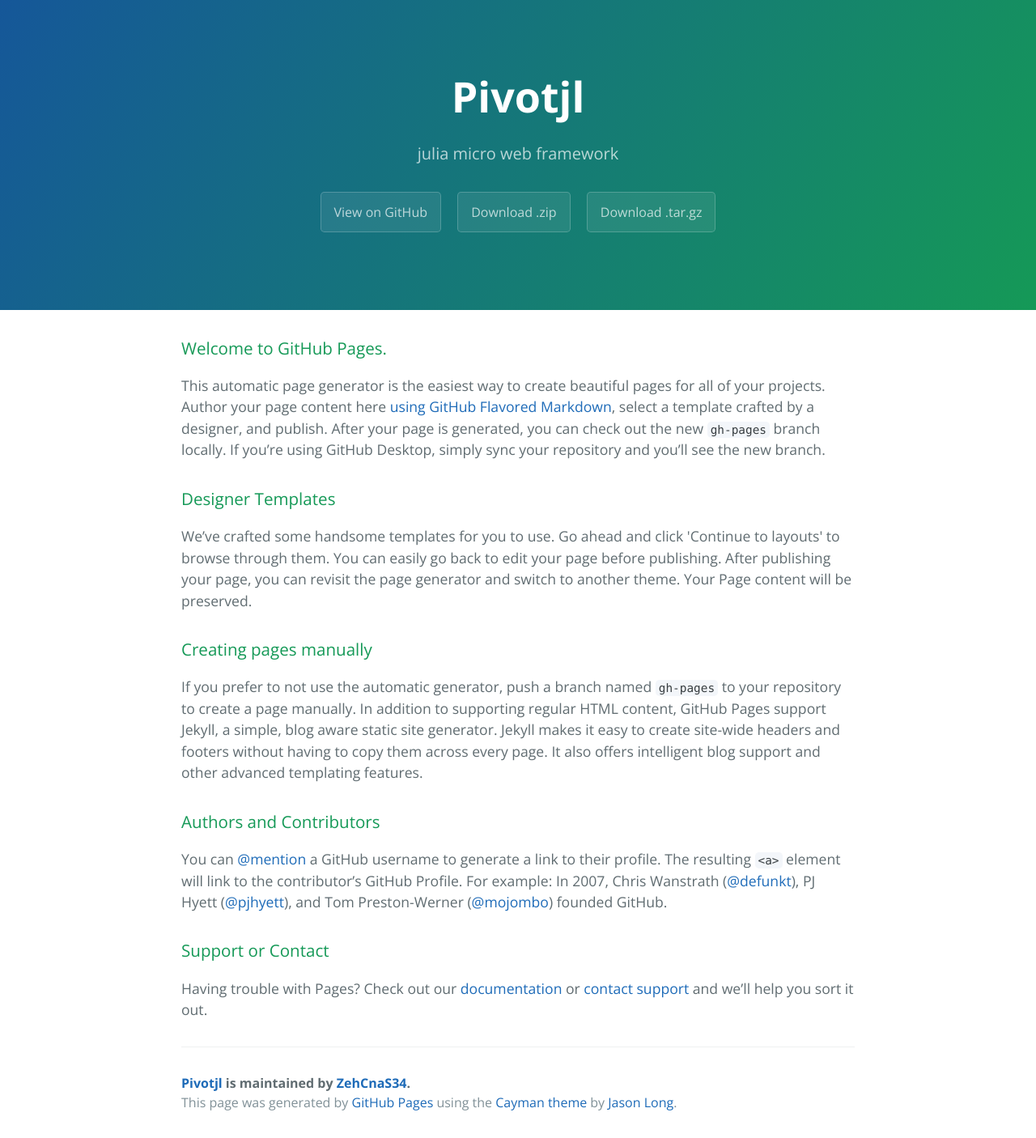
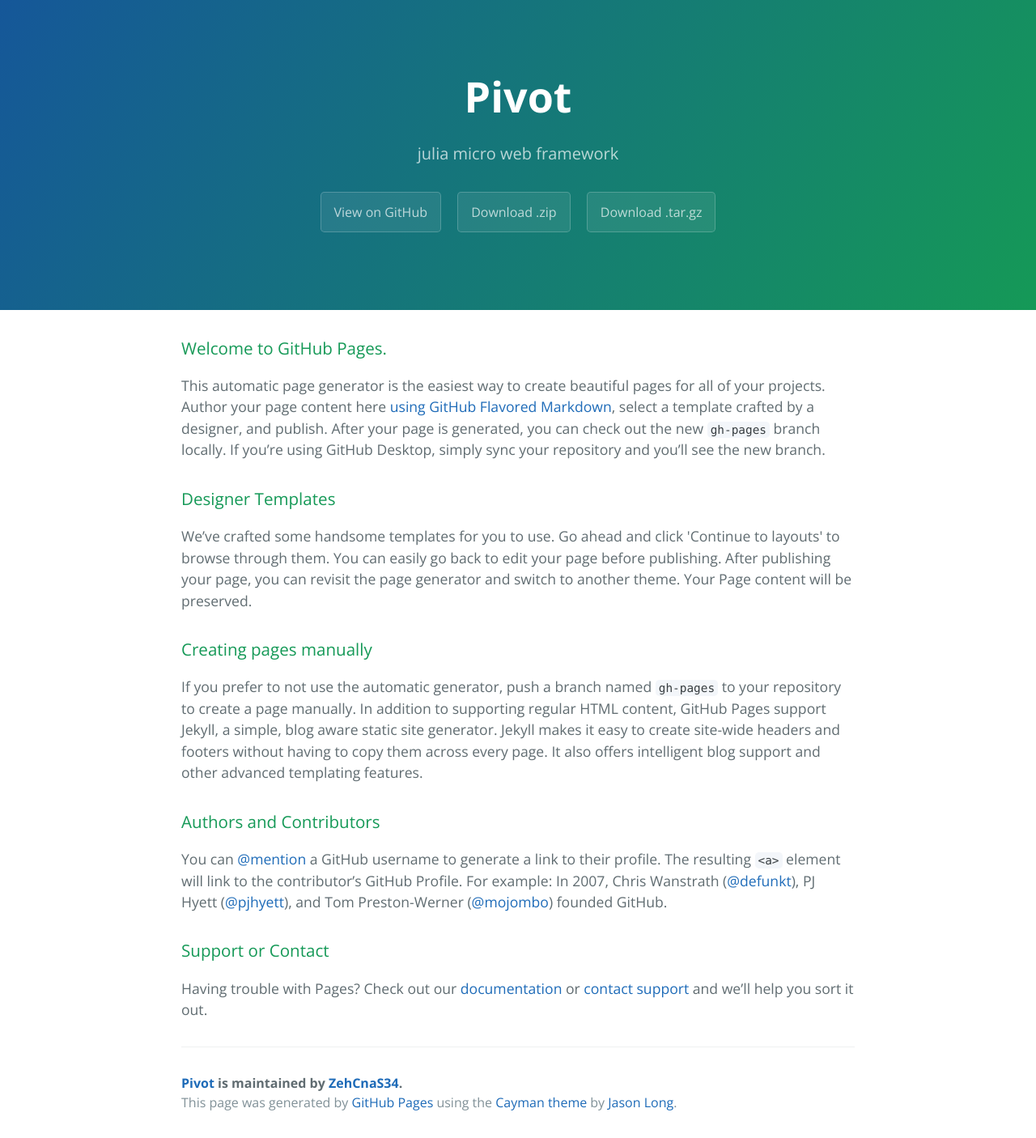
Before and after one commit to ZehCnaS34/Pivot.jl, a Jekyll site: the page index.html, which Jekyll copies as it is, in a window 1280 px wide. Shown: the whole page at 81% size. Built offline with Jekyll 4.4.1, drawn with Linux system fonts in a browser that asks for light colours.

Commit message:
Create gh-pages branch via GitHub

```diff
--- a/index.html
+++ b/index.html
@@ -2,7 +2,7 @@
 <html lang="en-us">
   <head>
     <meta charset="UTF-8">
-    <title>Pivotjl by ZehCnaS34</title>
+    <title>Pivot by ZehCnaS34</title>
     <meta name="viewport" content="width=device-width, initial-scale=1">
     <link rel="stylesheet" type="text/css" href="stylesheets/normalize.css" media="screen">
     <link href='https://fonts.googleapis.com/css?family=Open+Sans:400,700' rel='stylesheet' type='text/css'>
@@ -11,7 +11,7 @@
   </head>
   <body>
     <section class="page-header">
-      <h1 class="project-name">Pivotjl</h1>
+      <h1 class="project-name">Pivot</h1>
       <h2 class="project-tagline">julia micro web framework</h2>
       <a href="https://github.com/ZehCnaS34/Pivotjl" class="btn">View on GitHub</a>
       <a href="https://github.com/ZehCnaS34/Pivotjl/zipball/master" class="btn">Download .zip</a>
@@ -45,7 +45,7 @@
 <p>Having trouble with Pages? Check out our <a href="https://help.github.com/pages">documentation</a> or <a href="https://github.com/contact">contact support</a> and we’ll help you sort it out.</p>
 
       <footer class="site-footer">
-        <span class="site-footer-owner"><a href="https://github.com/ZehCnaS34/Pivotjl">Pivotjl</a> is maintained by <a href="https://github.com/ZehCnaS34">ZehCnaS34</a>.</span>
+        <span class="site-footer-owner"><a href="https://github.com/ZehCnaS34/Pivotjl">Pivot</a> is maintained by <a href="https://github.com/ZehCnaS34">ZehCnaS34</a>.</span>
 
         <span class="site-footer-credits">This page was generated by <a href="https://pages.github.com">GitHub Pages</a> using the <a href="https://github.com/jasonlong/cayman-theme">Cayman theme</a> by <a href="https://twitter.com/jasonlong">Jason Long</a>.</span>
       </footer>
```
Also changed, not shown: params.json (+1 -1 lines).
